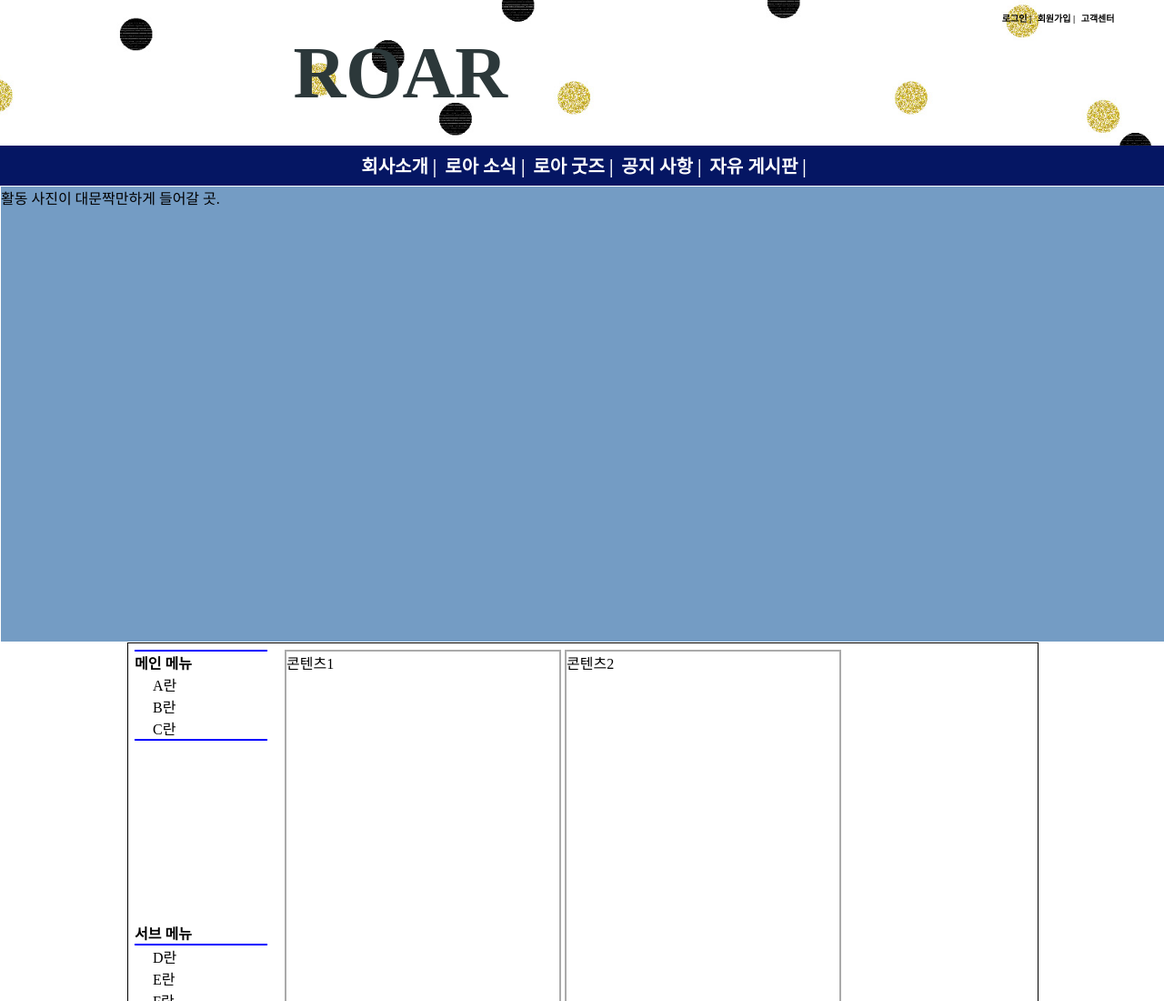
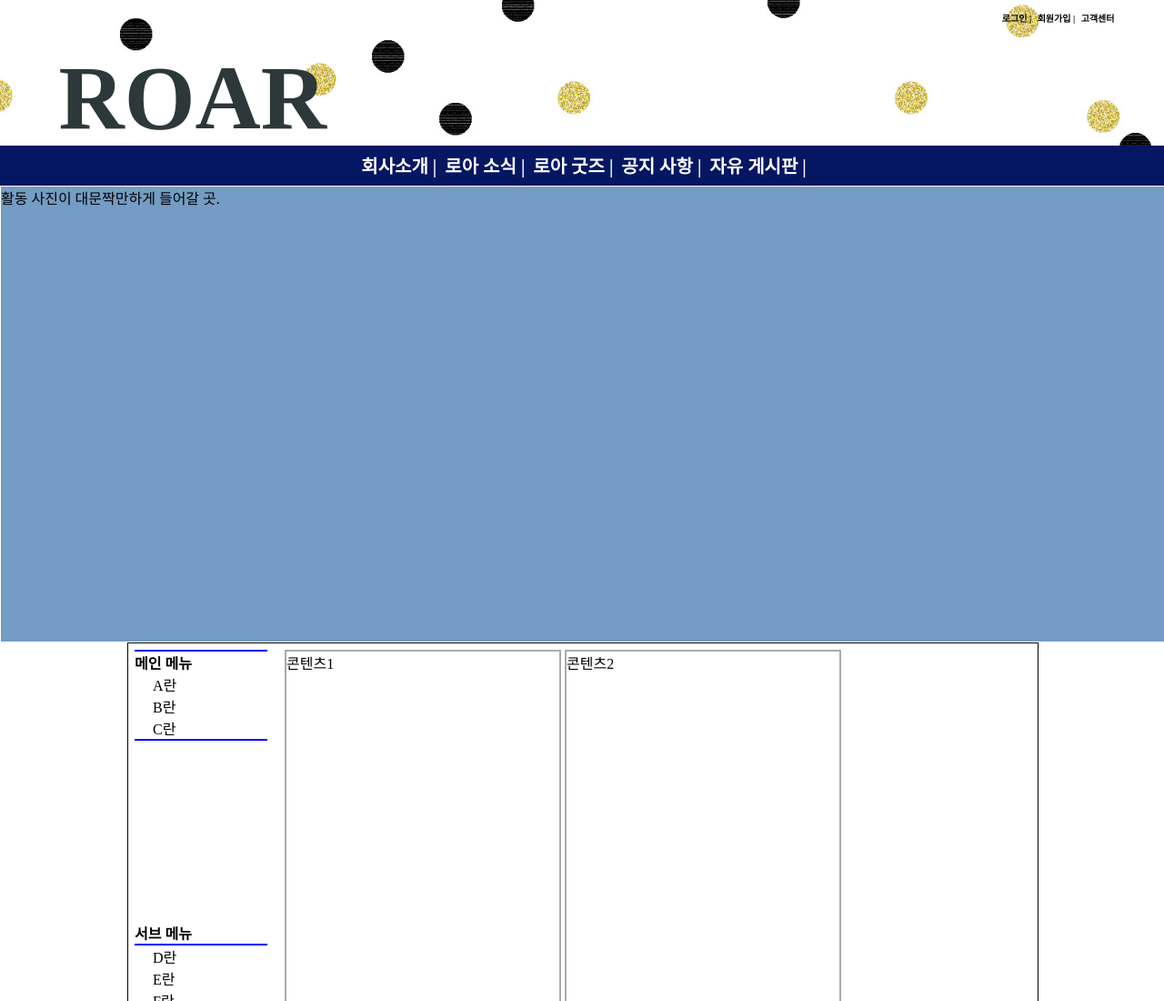
Before and after one commit to hoon1866/hoon, a plain HTML site: page roar.html in a window 1280 px wide. Shown: the top 1100 px of the page at 91% size. Drawn offline with Linux system fonts and the light colour scheme.

Commit message:
Update roar.html

```diff
--- a/roar.html
+++ b/roar.html
@@ -22,10 +22,10 @@
         }
         #logo h3{
             color: #2c383a;
-            font-size: 80px;
+            font-size: 100px;
             font-weight: bold;
-            left: 25%;
-            padding-top: 30px;
+            left: 5%;
+            top: 50px;
             z-index: 1;
             position: absolute;
         }
```
